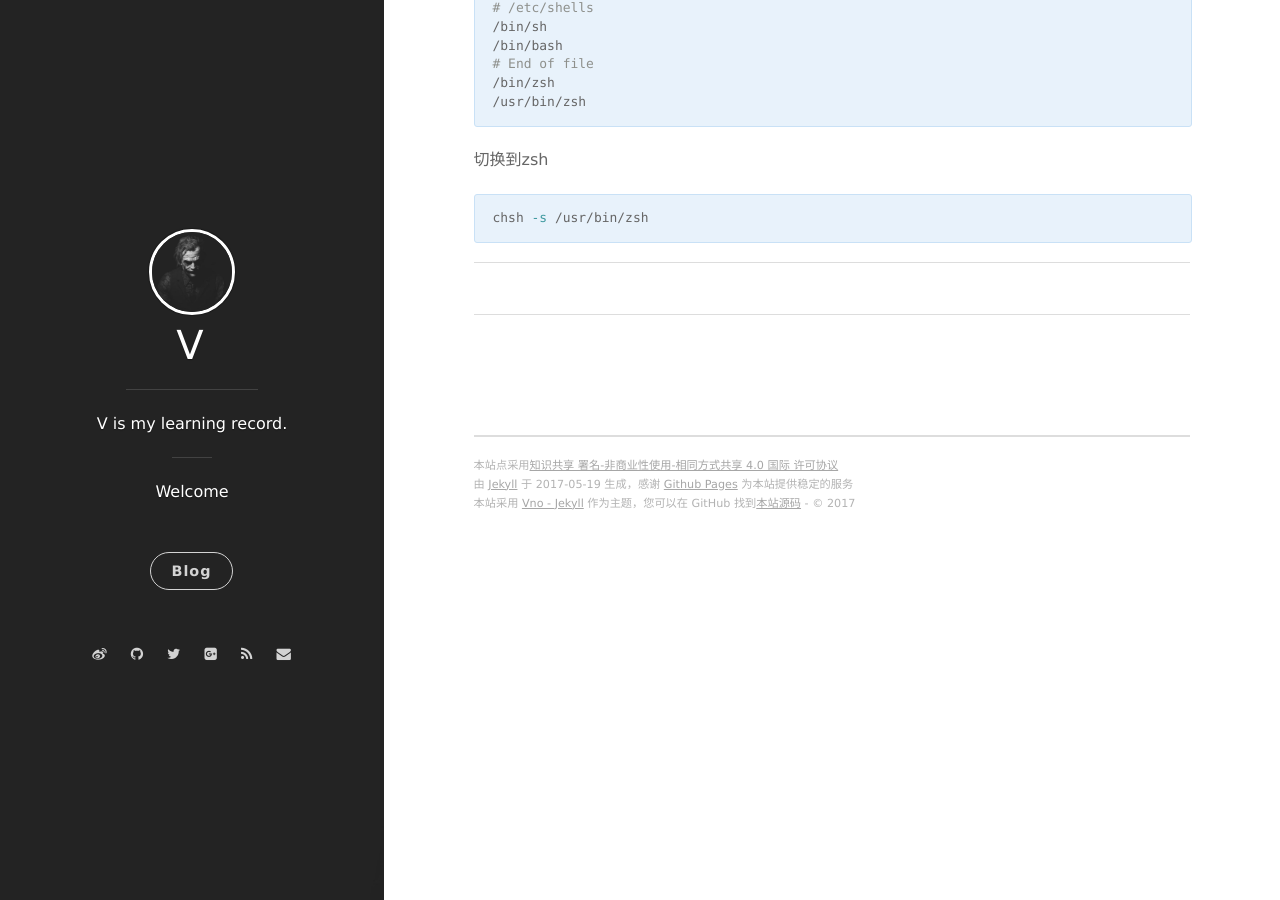
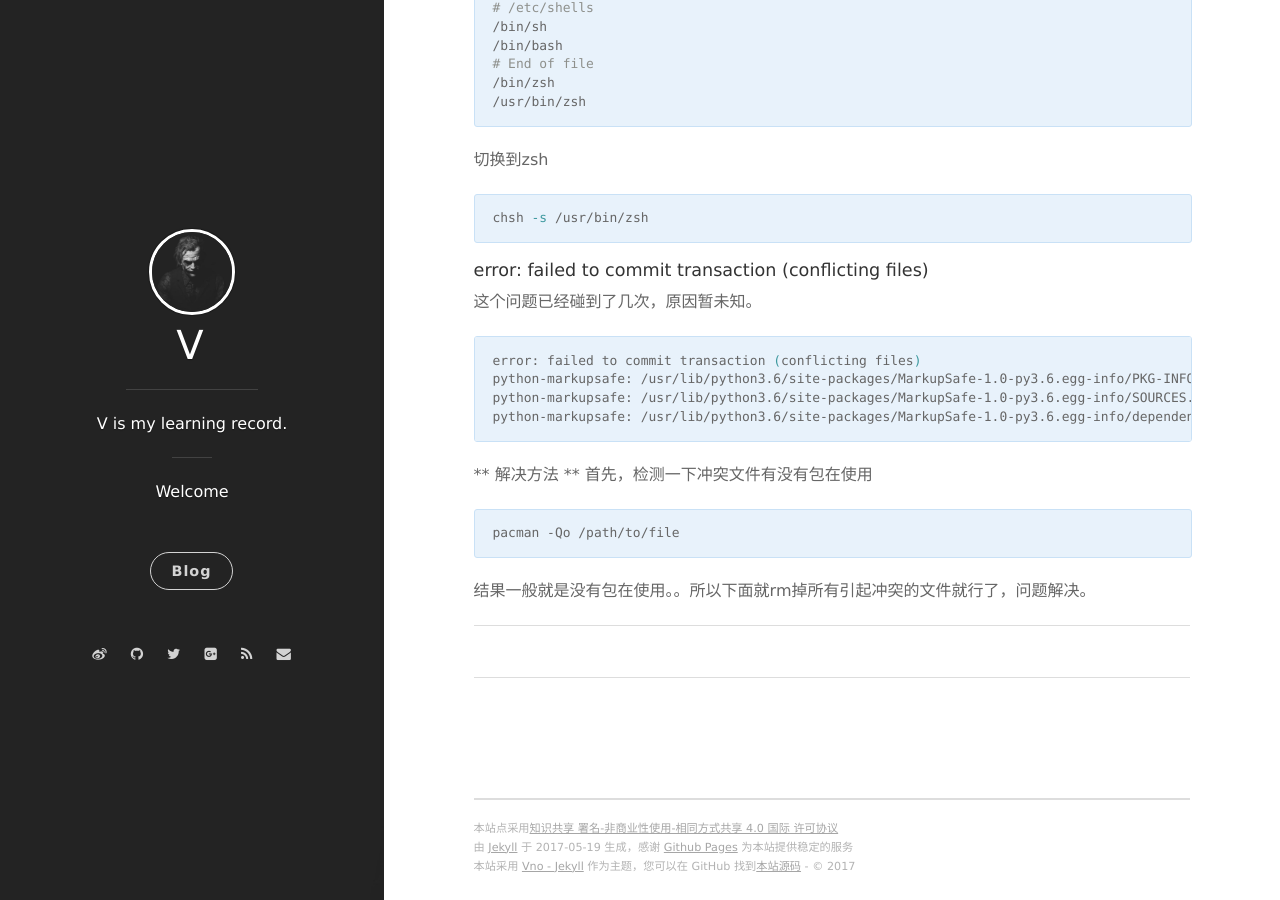
Before and after one commit to mrcwl/bryceyang.github.io, a Jekyll site: the page built from _posts/2017-05-17-Problems-I-encountered-when-I-use-Arch-Linux.markdown, in a window 1280 px wide and 900 px high, scrolled down 578 px. Built offline with Jekyll 4.4.1, drawn with Linux system fonts in a browser that asks for light colours; nearby versions of some CDN libraries; comment, search, counter and statistics services are not loaded.

Commit message:
add content about file conflicts

````diff
--- a/_posts/2017-05-17-Problems-I-encountered-when-I-use-Arch-Linux.markdown
+++ b/_posts/2017-05-17-Problems-I-encountered-when-I-use-Arch-Linux.markdown
@@ -39,3 +39,18 @@ sh -c "$(wget https://raw.githubusercontent.com/robbyrussell/oh-my-zsh/master/to
 ``` shell
 chsh -s /usr/bin/zsh
 ```
+#### error: failed to commit transaction (conflicting files)
+这个问题已经碰到了几次，原因暂未知。
+
+``` shell
+error: failed to commit transaction (conflicting files)
+python-markupsafe: /usr/lib/python3.6/site-packages/MarkupSafe-1.0-py3.6.egg-info/PKG-INFO exists in filesystem
+python-markupsafe: /usr/lib/python3.6/site-packages/MarkupSafe-1.0-py3.6.egg-info/SOURCES.txt exists in filesystem
+python-markupsafe: /usr/lib/python3.6/site-packages/MarkupSafe-1.0-py3.6.egg-info/dependency_links.txt exists in filesystem
+```
+** 解决方法 **
+首先，检测一下冲突文件有没有包在使用
+```
+pacman -Qo /path/to/file
+```
+结果一般就是没有包在使用。。所以下面就rm掉所有引起冲突的文件就行了，问题解决。
````
